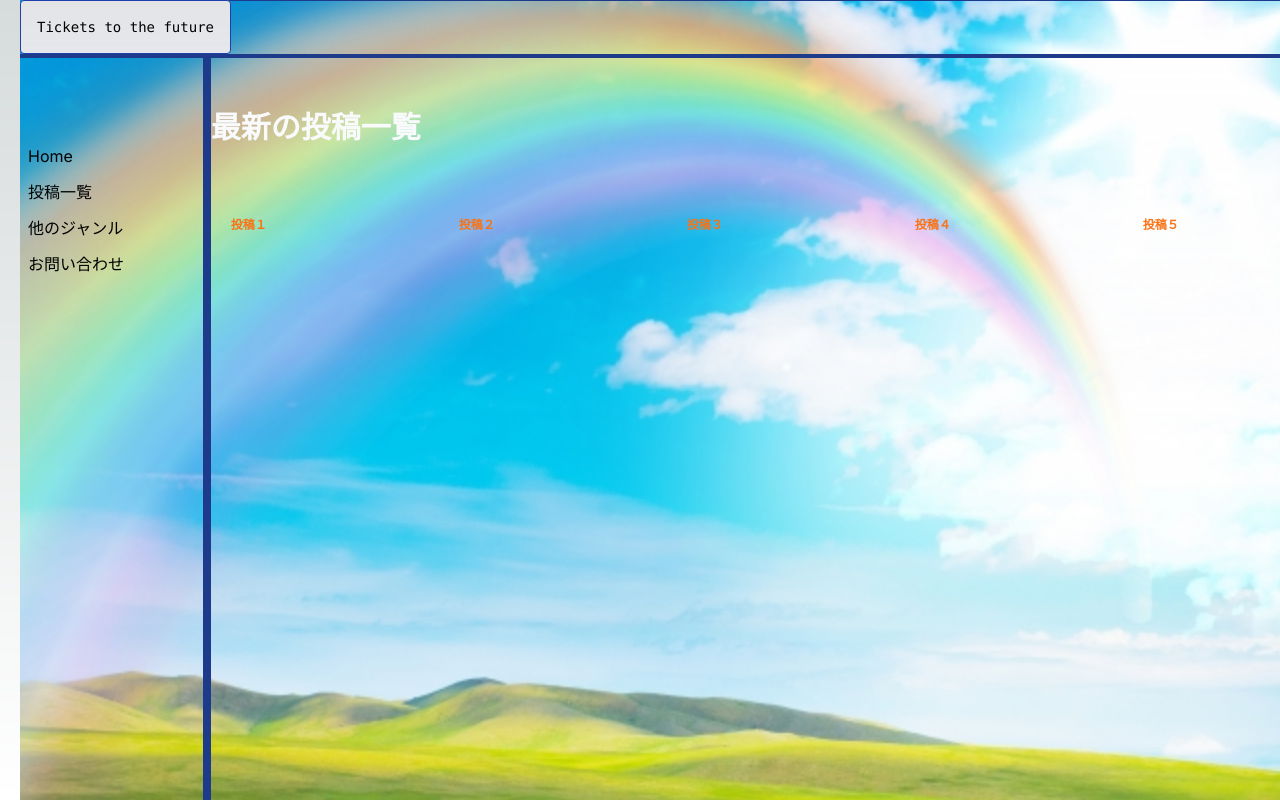
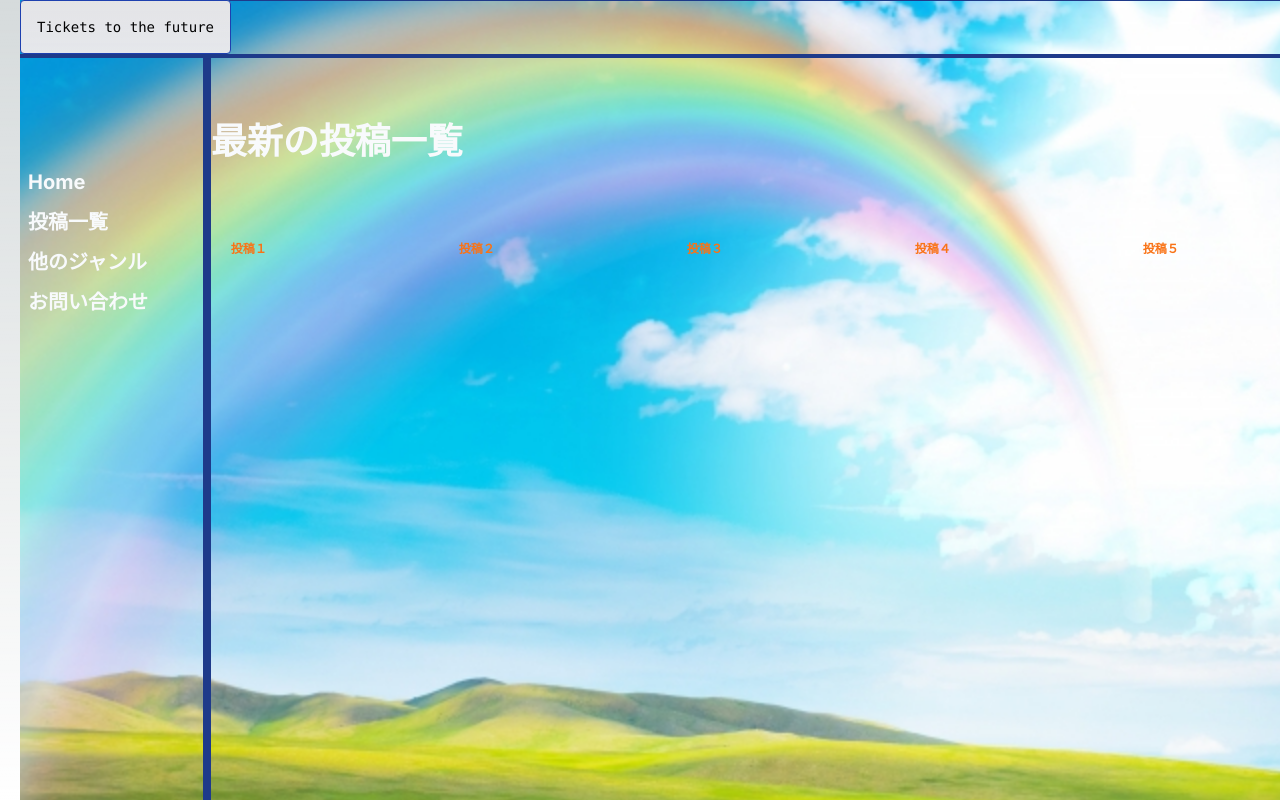
Before and after one commit to a-ticket-to-the-future/nextjs13-challenge-blog1, a Next.js app: page / in a window 1280 px wide. Built offline with nearby package versions, Linux system fonts and the light colour scheme.

Commit message:
text,font

```diff
--- a/src/app/page.tsx
+++ b/src/app/page.tsx
@@ -30,7 +30,8 @@ export default function Home() {
         <br></br>
         <br></br>
         <br></br>
-          <h3 className={`mb-3 text-base font-normal`}>
+        <br></br>
+          <h3 className={`mb-3 text-xl font-bold text-slate-50`}>
             Home{' '}
             <span className="inline-block transition-transform group-hover:translate-x-1 motion-reduce:transform-none">
 
@@ -41,7 +42,7 @@ export default function Home() {
 
 
 
-          <h3 className={`mb-3 text-base font-normal`}>
+          <h3 className={`mb-3 text-xl font-bold text-slate-50`}>
             投稿一覧{' '}
             <span className="inline-block transition-transform group-hover:translate-x-1 motion-reduce:transform-none">
 
@@ -51,7 +52,7 @@ export default function Home() {
 
 
 
-          <h3 className={`mb-3 text-base font-normal`}>
+          <h3 className={`mb-3 text-xl font-bold text-slate-50`}>
             他のジャンル{' '}
             <span className="inline-block transition-transform group-hover:translate-x-1 motion-reduce:transform-none">
 
@@ -61,7 +62,7 @@ export default function Home() {
 
 
 
-          <h3 className={`mb-3 text-base font-normal`}>
+          <h3 className={`mb-3 text-xl font-bold text-slate-50`}>
             お問い合わせ{' '}
             <span className="inline-block transition-transform group-hover:translate-x-1 motion-reduce:transform-none">
 
@@ -72,7 +73,7 @@ export default function Home() {
           </div>
 
           <div className='flex flex-col w-screen' >
-            <div className="   justify-center pl-0 ml-0 pt-0 font-bold border-t border-blue-900 text-3xl text-slate-50 ">
+            <div className="   justify-center pl-0 ml-0 pt-0 font-extrabold border-t border-blue-900 text-4xl text-slate-50 ">
                 <br></br>
                 <br></br>
                 <br></br>
```
